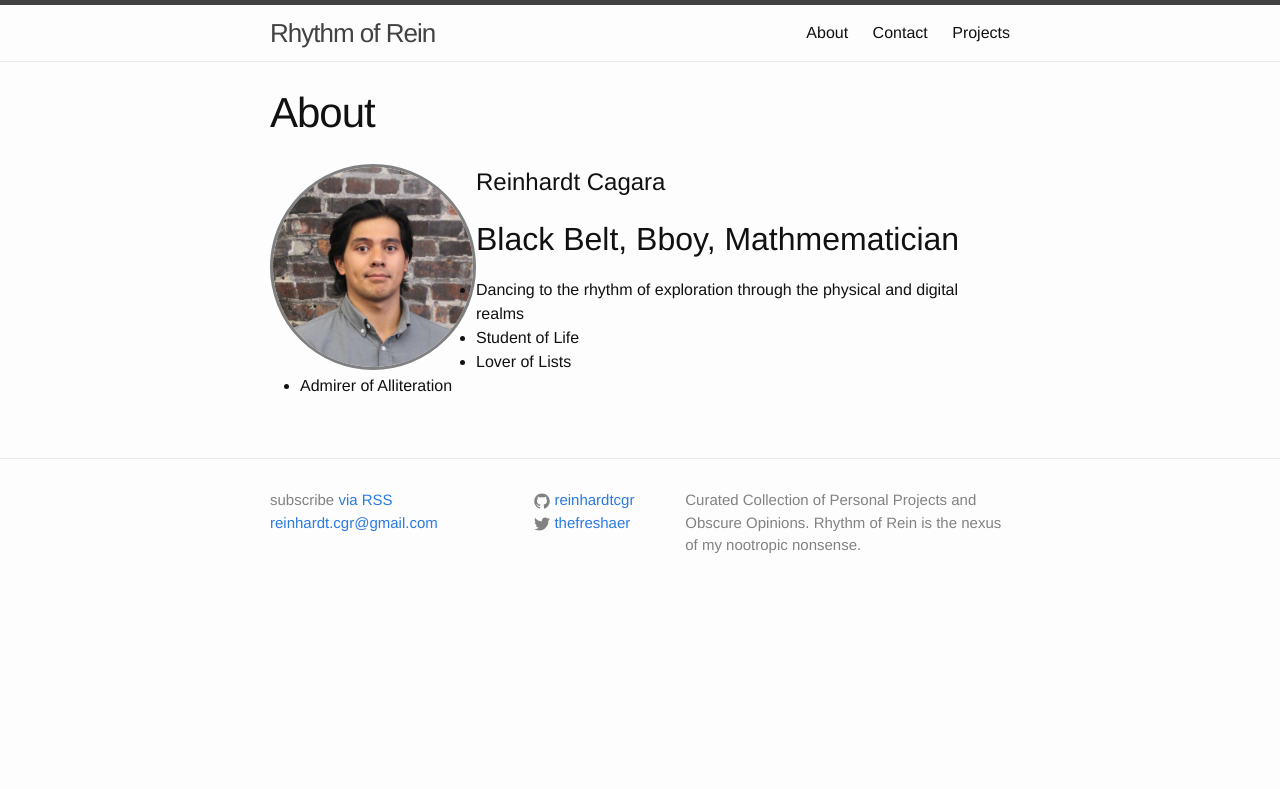
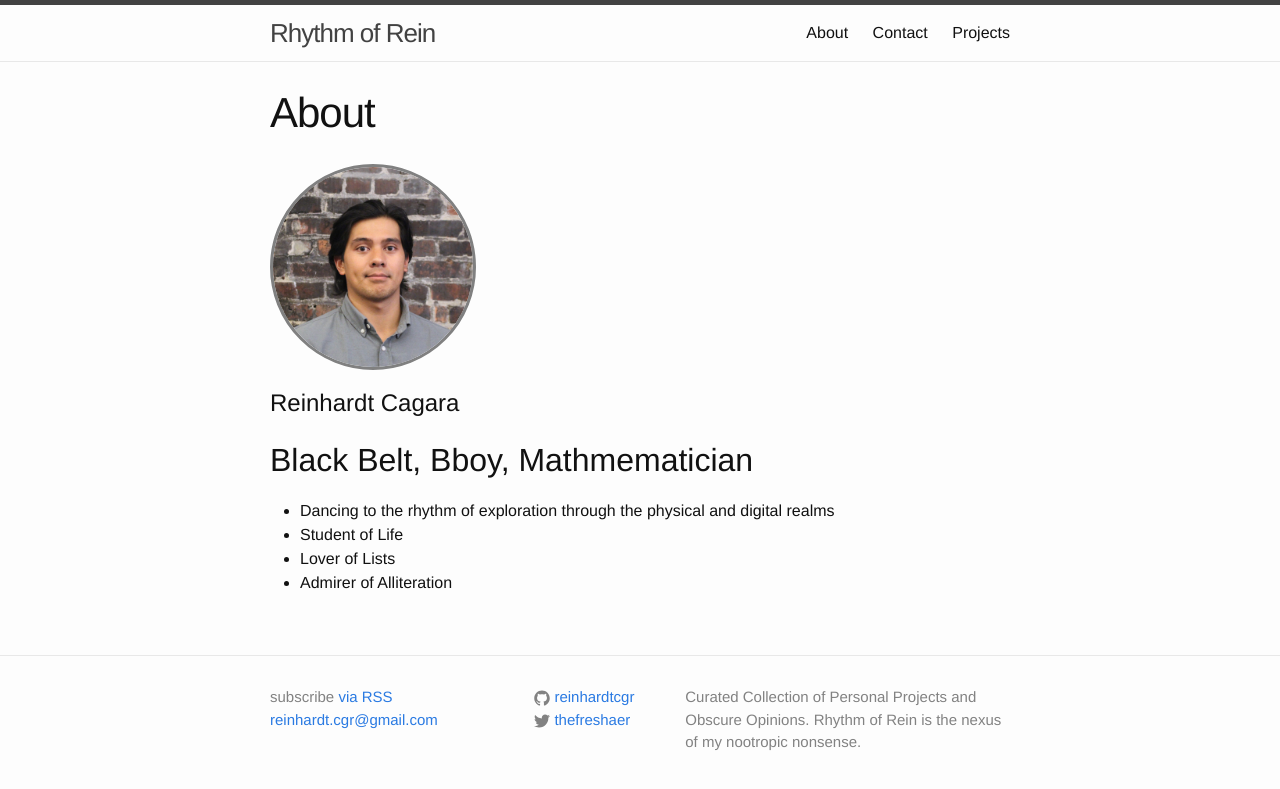
Before and after one commit to reinhardt021/reinhardt021.github.io, a Jekyll site: the page built from about.md, in a window 1280 px wide. Shown: the top 789 px of the page. Built offline with Jekyll 4.4.1, drawn with Linux system fonts in a browser that asks for light colours.

Commit message:
Removed previous styling of inline display and float left

```diff
--- a/_sass/_base.scss
+++ b/_sass/_base.scss
@@ -206,8 +206,6 @@ pre {
 }
 
 #profile-pic {
-    display: inline;
-    float: left;
     height: 200px;
     width: 200px;
     border: solid 3px grey;
```
